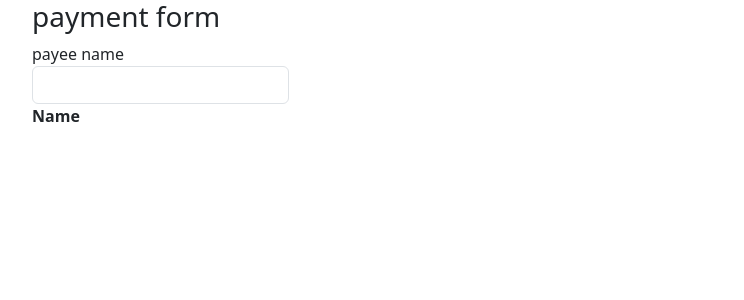
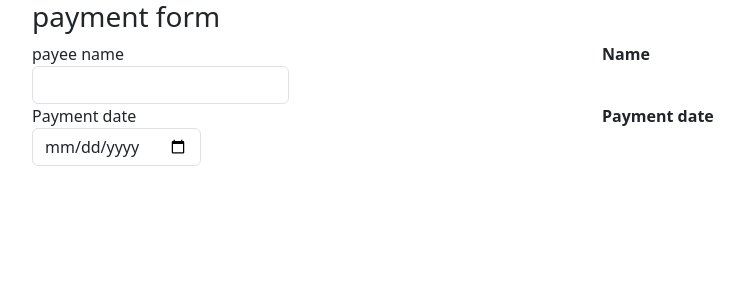
Before and after one commit to retro2115/pipes, an Angular app: page / in a window 1280 px wide. Shown: the top 300 px of the page, without its empty margins (50-794 px from the left). Built offline with nearby package versions, Linux system fonts and the light colour scheme.

Commit message:
adding payment date row

```diff
--- a/src/app/app.component.html
+++ b/src/app/app.component.html
@@ -8,12 +8,33 @@
 				<input class="form-control" type="text" (input)="onNameChange($any($event.target).value)">
 			</label>
 		</div>
+
+		<div class="col">
+			<label for=""><b>Name</b></label>
+			<div>
+				{{ name | titlecase }}
+			</div>
+		</div>
 	</div>
 
-	<div class="col">
-		<label for=""><b>Name</b></label>
-		<div>
-			{{ name | titlecase }}
+	<div class="row">
+		<div class="form-group col">
+			<label for="">Payment date
+				<input class="form-control" type="date" (input)="onDateChange($any($event.target).value)">
+			</label>
+		</div>
+
+		<div class="col">
+			<label for=""><b>Payment date</b></label>
+			<div>
+				{{ date }}
+			</div>
 		</div>
 	</div>
+
+
+
+
+
+
 </div>
--- a/src/app/app.component.ts
+++ b/src/app/app.component.ts
@@ -8,9 +8,13 @@ import { Component } from '@angular/core';
 export class AppComponent {
 
 	name: string = "";
+	date: string = '';
 
 	onNameChange(value: string) {
 		this.name = value;
 	}
 
+	onDateChange(value: string) {
+		this.date = value;
+	}
 }
```
